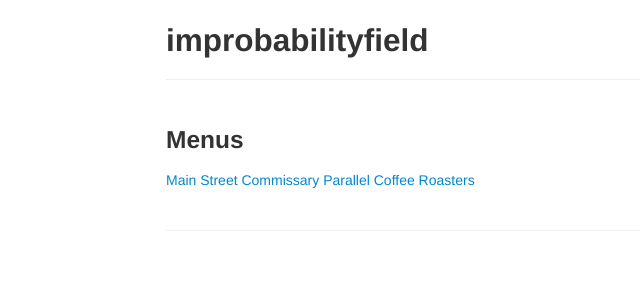
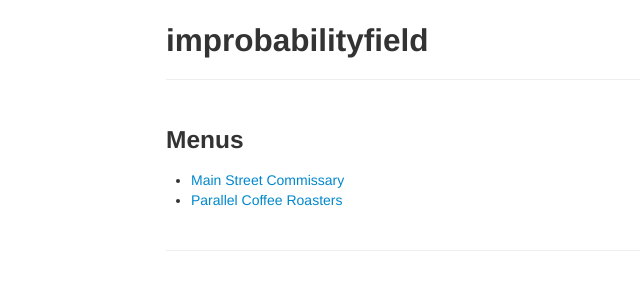
Before and after one commit to improbabilityfield/improbabilityfield.github.io, a Jekyll site: the page built from index.md, in a window 1280 px wide. Shown: the top 300 px of the page, without its empty margins (124-764 px from the left). Built offline with Jekyll 4.4.1, drawn with Linux system fonts in a browser that asks for light colours.

Commit message:
formatting fix

```diff
--- a/index.md
+++ b/index.md
@@ -5,5 +5,5 @@ title: improbabilityfield
 # description: improbabilityfield's site
 ---
 ### Menus
-[Main Street Commissary](pages/main-street-commissary.html)
-[Parallel Coffee Roasters](pages/parallel-coffee-roasters.html)
+- [Main Street Commissary](pages/main-street-commissary.html)
+- [Parallel Coffee Roasters](pages/parallel-coffee-roasters.html)
```
Also changed, not shown: rough-notes.md (+2 -1 lines).
